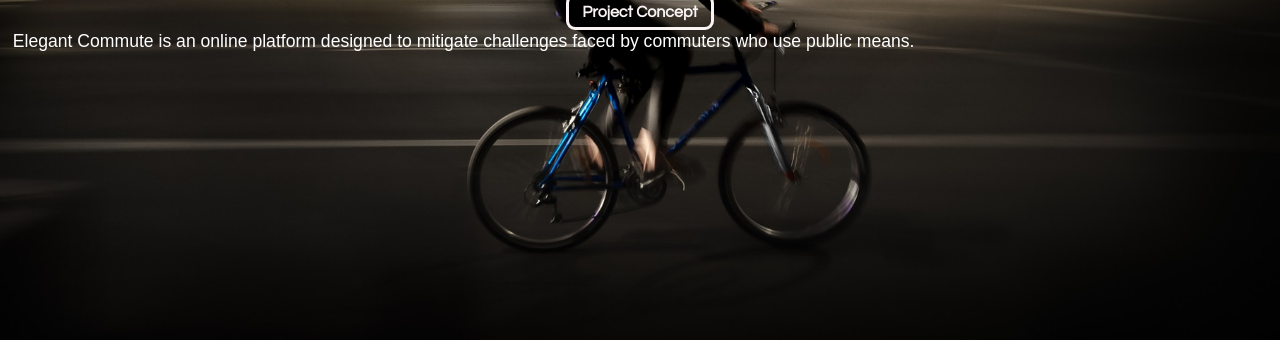
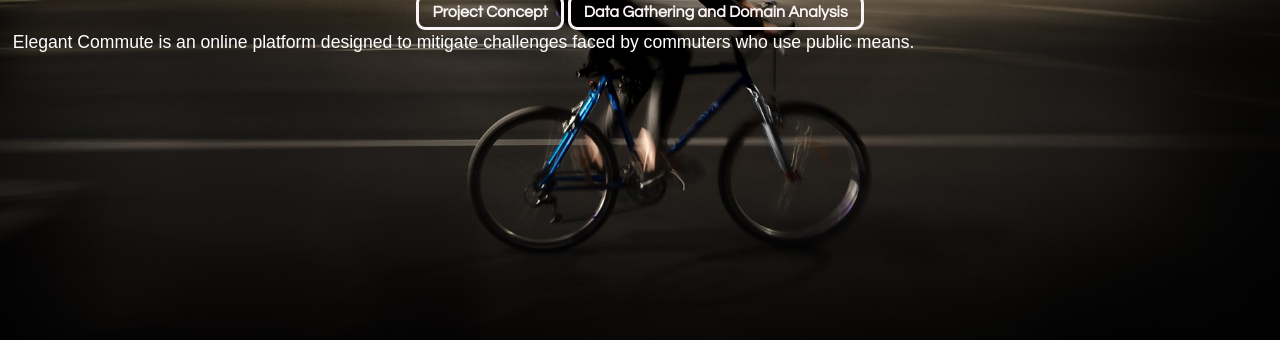
Before and after one commit to atsebhaf/elegant_commute, a plain HTML site: page index.html in a window 1280 px wide. Shown: the part 460-800 px from the top of the page. Drawn offline with Linux system fonts and the light colour scheme.

Commit message:
update homepage
add button to link the newly created page-domain analysis

```diff
--- a/index.html
+++ b/index.html
@@ -13,6 +13,7 @@
                 <h1>Elegant Commute</h1>
 
                 <a class="btn" href="concept.html">Project Concept</a>
+                <a class="btn" href="datagathering.html">Data Gathering and Domain Analysis</a>
             </div>
             <p>Elegant Commute is an online platform designed to mitigate challenges faced by commuters who use public
                 means.</p>
```
